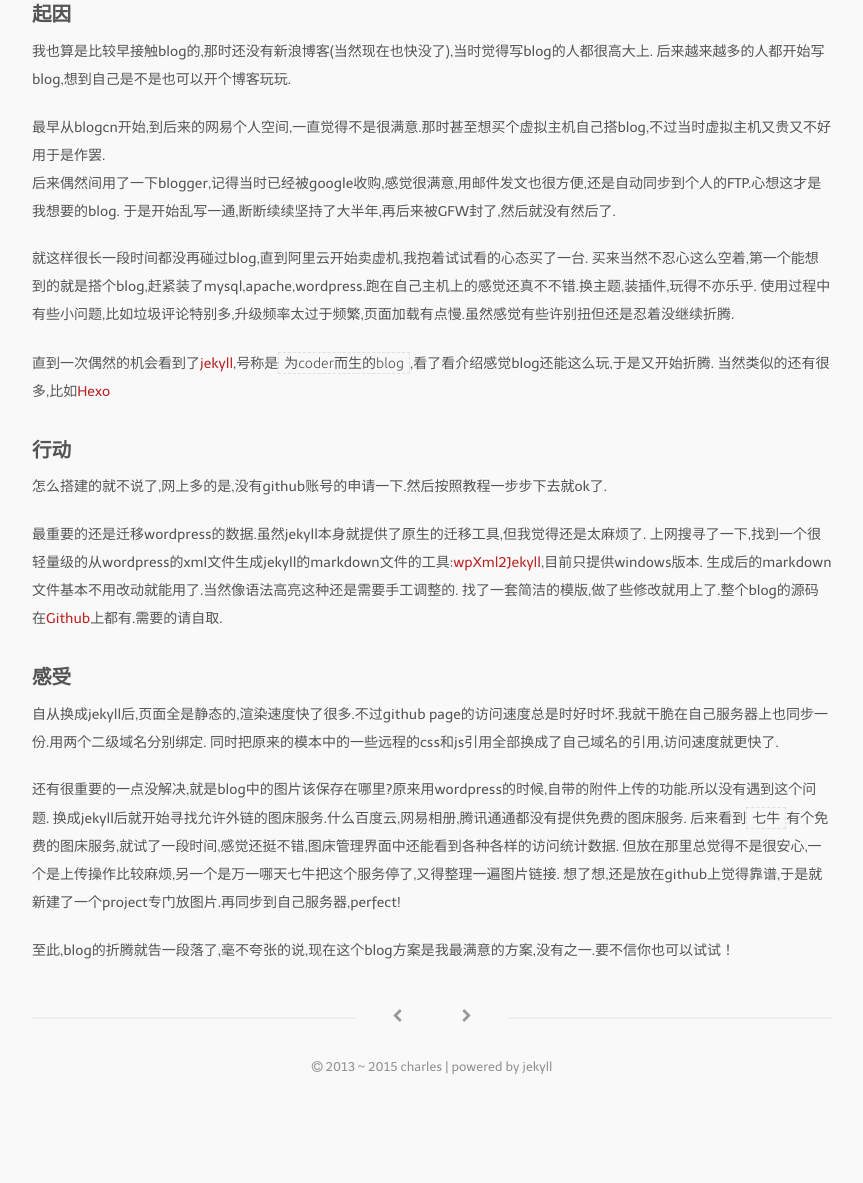
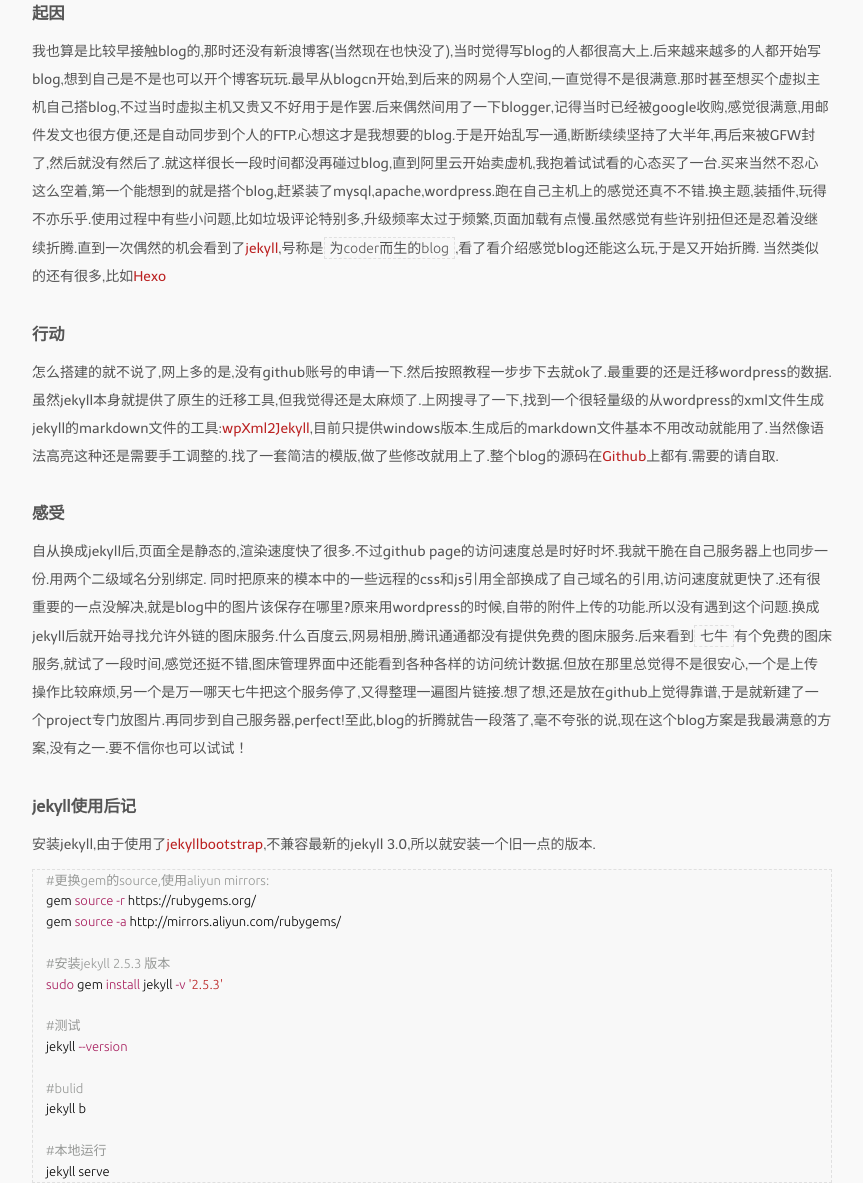
Before and after one commit to ichengchao/ichengchao.github.io, a Jekyll site: the page built from _posts/2015-02-05-wordpress-to-jekyll.markdown, in a window 1280 px wide and 1400 px high, scrolled down 360 px. Shown: the part 217-1400 px from the top of the window, without its empty margins (208-1071 px from the left). Built offline with Jekyll 4.4.1, drawn with Linux system fonts in a browser that asks for light colours; Markdown is read by kramdown in place of the engine named in the settings; before the commit the page ends 1664 px from its top, so only the background shows below that; some of the changed text lies outside the part shown.

Commit message:
modify post

````diff
--- a/_posts/2015-02-05-wordpress-to-jekyll.markdown
+++ b/_posts/2015-02-05-wordpress-to-jekyll.markdown
@@ -10,39 +10,44 @@ tags:
 
 ![jekyll](http://chengchao.name/resource-container/image/logo-jekyll.png)
 
-## 起因
-我也算是比较早接触blog的,那时还没有新浪博客(当然现在也快没了),当时觉得写blog的人都很高大上.
-后来越来越多的人都开始写blog,想到自己是不是也可以开个博客玩玩.
-
-最早从blogcn开始,到后来的网易个人空间,一直觉得不是很满意.那时甚至想买个虚拟主机自己搭blog,不过当时虚拟主机又贵又不好用于是作罢.
-后来偶然间用了一下blogger,记得当时已经被google收购,感觉很满意,用邮件发文也很方便,还是自动同步到个人的FTP.心想这才是我想要的blog.
-于是开始乱写一通,断断续续坚持了大半年,再后来被GFW封了,然后就没有然后了.
-
-就这样很长一段时间都没再碰过blog,直到阿里云开始卖虚机,我抱着试试看的心态买了一台.
-买来当然不忍心这么空着,第一个能想到的就是搭个blog,赶紧装了mysql,apache,wordpress.跑在自己主机上的感觉还真不不错.换主题,装插件,玩得不亦乐乎.
-使用过程中有些小问题,比如垃圾评论特别多,升级频率太过于频繁,页面加载有点慢.虽然感觉有些许别扭但还是忍着没继续折腾.
-
-直到一次偶然的机会看到了[jekyll](http://jekyllrb.com/),号称是`为coder而生的blog`,看了看介绍感觉blog还能这么玩,于是又开始折腾.
+###起因
+我也算是比较早接触blog的,那时还没有新浪博客(当然现在也快没了),当时觉得写blog的人都很高大上.后来越来越多的人都开始写blog,想到自己是不是也可以开个博客玩玩.最早从blogcn开始,到后来的网易个人空间,一直觉得不是很满意.那时甚至想买个虚拟主机自己搭blog,不过当时虚拟主机又贵又不好用于是作罢.后来偶然间用了一下blogger,记得当时已经被google收购,感觉很满意,用邮件发文也很方便,还是自动同步到个人的FTP.心想这才是我想要的blog.于是开始乱写一通,断断续续坚持了大半年,再后来被GFW封了,然后就没有然后了.就这样很长一段时间都没再碰过blog,直到阿里云开始卖虚机,我抱着试试看的心态买了一台.买来当然不忍心这么空着,第一个能想到的就是搭个blog,赶紧装了mysql,apache,wordpress.跑在自己主机上的感觉还真不不错.换主题,装插件,玩得不亦乐乎.使用过程中有些小问题,比如垃圾评论特别多,升级频率太过于频繁,页面加载有点慢.虽然感觉有些许别扭但还是忍着没继续折腾.直到一次偶然的机会看到了[jekyll](http://jekyllrb.com/),号称是`为coder而生的blog`,看了看介绍感觉blog还能这么玩,于是又开始折腾.
 当然类似的还有很多,比如[Hexo](https://hexo.io/)
 
 
-## 行动
-怎么搭建的就不说了,网上多的是,没有github账号的申请一下.然后按照教程一步步下去就ok了.
-
-最重要的还是迁移wordpress的数据.虽然jekyll本身就提供了原生的迁移工具,但我觉得还是太麻烦了.
-上网搜寻了一下,找到一个很轻量级的从wordpress的xml文件生成jekyll的markdown文件的工具:[wpXml2Jekyll](https://github.com/theaob/wpXml2Jekyll),目前只提供windows版本.
-生成后的markdown文件基本不用改动就能用了.当然像语法高亮这种还是需要手工调整的.
-找了一套简洁的模版,做了些修改就用上了.整个blog的源码在[Github](https://github.com/ichengchao/ichengchao.github.io)上都有.需要的请自取.
+###行动
+怎么搭建的就不说了,网上多的是,没有github账号的申请一下.然后按照教程一步步下去就ok了.最重要的还是迁移wordpress的数据.虽然jekyll本身就提供了原生的迁移工具,但我觉得还是太麻烦了.上网搜寻了一下,找到一个很轻量级的从wordpress的xml文件生成jekyll的markdown文件的工具:[wpXml2Jekyll](https://github.com/theaob/wpXml2Jekyll),目前只提供windows版本.生成后的markdown文件基本不用改动就能用了.当然像语法高亮这种还是需要手工调整的.找了一套简洁的模版,做了些修改就用上了.整个blog的源码在[Github](https://github.com/ichengchao/ichengchao.github.io)上都有.需要的请自取.
 
 
-## 感受
+###感受
 自从换成jekyll后,页面全是静态的,渲染速度快了很多.不过github page的访问速度总是时好时坏.我就干脆在自己服务器上也同步一份.用两个二级域名分别绑定.
-同时把原来的模本中的一些远程的css和js引用全部换成了自己域名的引用,访问速度就更快了.
+同时把原来的模本中的一些远程的css和js引用全部换成了自己域名的引用,访问速度就更快了.还有很重要的一点没解决,就是blog中的图片该保存在哪里?原来用wordpress的时候,自带的附件上传的功能.所以没有遇到这个问题.换成jekyll后就开始寻找允许外链的图床服务.什么百度云,网易相册,腾讯通通都没有提供免费的图床服务.后来看到`七牛`有个免费的图床服务,就试了一段时间,感觉还挺不错,图床管理界面中还能看到各种各样的访问统计数据.但放在那里总觉得不是很安心,一个是上传操作比较麻烦,另一个是万一哪天七牛把这个服务停了,又得整理一遍图片链接.想了想,还是放在github上觉得靠谱,于是就新建了一个project专门放图片.再同步到自己服务器,perfect!至此,blog的折腾就告一段落了,毫不夸张的说,现在这个blog方案是我最满意的方案,没有之一.要不信你也可以试试！
 
-还有很重要的一点没解决,就是blog中的图片该保存在哪里?原来用wordpress的时候,自带的附件上传的功能.所以没有遇到这个问题.
-换成jekyll后就开始寻找允许外链的图床服务.什么百度云,网易相册,腾讯通通都没有提供免费的图床服务.
-后来看到`七牛`有个免费的图床服务,就试了一段时间,感觉还挺不错,图床管理界面中还能看到各种各样的访问统计数据.
-但放在那里总觉得不是很安心,一个是上传操作比较麻烦,另一个是万一哪天七牛把这个服务停了,又得整理一遍图片链接.
-想了想,还是放在github上觉得靠谱,于是就新建了一个project专门放图片.再同步到自己服务器,perfect!
+###jekyll使用后记
 
-至此,blog的折腾就告一段落了,毫不夸张的说,现在这个blog方案是我最满意的方案,没有之一.要不信你也可以试试！
+安装jekyll,由于使用了[jekyllbootstrap](http://jekyllbootstrap.com),不兼容最新的jekyll 3.0,所以就安装一个旧一点的版本.
+
+```sh
+#更换gem的source,使用aliyun mirrors:
+gem source -r https://rubygems.org/
+gem source -a http://mirrors.aliyun.com/rubygems/
+
+#安装jekyll 2.5.3 版本
+sudo gem install jekyll -v '2.5.3'
+
+#测试
+jekyll --version
+
+#bulid
+jekyll b
+
+#本地运行
+jekyll serve
+```
+
+由于内置了RakeFile,所以还可以使用rake命令,比如:
+
+```sh
+rake "post[hello-world]"
+rake "deploy"
+```
````
